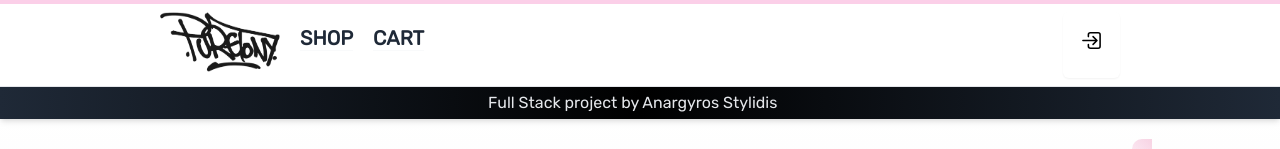
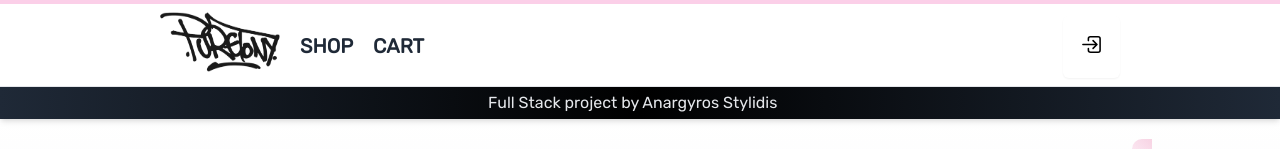
Before and after one commit to anargiris/pureTonyFront, a Next.js app: page / in a window 1280 px wide. Shown: the top 149 px of the page. Built offline with nearby package versions, Linux system fonts and the light colour scheme; no server answers.

Commit message:
fixed navbar

```diff
--- a/components/HomePageCard.js
+++ b/components/HomePageCard.js
@@ -8,7 +8,9 @@ const HomePageCard = ({ imgsrc, text }) => {
         <Image src={imgsrc} width={50} height={50} alt="Homepage Card image" />
       </div>
       <div className="mt-4">
-        <p className="text-center font-semibold text-gray-900">{text}</p>
+        <p className="text-center font-semibold text-gray-900 pointer-events-none">
+          {text}
+        </p>
       </div>
     </div>
   );
--- a/components/Navbar.js
+++ b/components/Navbar.js
@@ -18,7 +18,7 @@ const Navbar = () => {
   };
 
   return (
-    <nav className="flex justify-between py-2 md:px-40 px-5 max-w-full border-b border-gray-200 shadow-sm">
+    <nav className="flex justify-between py-2 lg:px-40 px-5 max-w-full border-b border-gray-200 shadow-sm">
       <div>
         <ul className="flex gap-5">
           <li className="cursor-pointer">
@@ -32,17 +32,17 @@ const Navbar = () => {
             </Link>
           </li>
 
-          <li className="mt-3 font-rubik">
+          <li className="mt-5 font-rubik inline-block">
             <Link href="/shop">
-              <a className="text-gray-800 text-xl cursor-pointer border-b border-gray-50 hover:border-pink-400 transition duration-150 font-semibold">
+              <a className="text-gray-800 text-xl cursor-pointer  hover:text-pink-400 transition duration-150 font-semibold">
                 SHOP
               </a>
             </Link>
           </li>
 
-          <li className="mt-3 font-rubik">
+          <li className="mt-5 font-rubik">
             <Link href="/cart">
-              <a className="text-gray-800 text-xl relative cursor-pointer border-b border-gray-50 hover:border-pink-400 transition duration-150 font-semibold">
+              <a className="text-gray-800 text-xl relative cursor-pointer hover:text-pink-400 transition duration-150 font-semibold">
                 CART{" "}
                 {cartItems.length > 0 && (
                   <span className="absolute text-center h-2 w-2 text-sm mt-1 rounded-full bg-red-600 "></span>
@@ -52,7 +52,7 @@ const Navbar = () => {
           </li>
         </ul>
       </div>
-      <div className=" text-gray-600 shadow-sm rounded-md px-4">
+      <div className=" text-gray-600 mt-1 shadow-sm rounded-md px-4">
         {session ? (
           <>
             <div className="flex gap-4 mt-2 mb-1">
```
